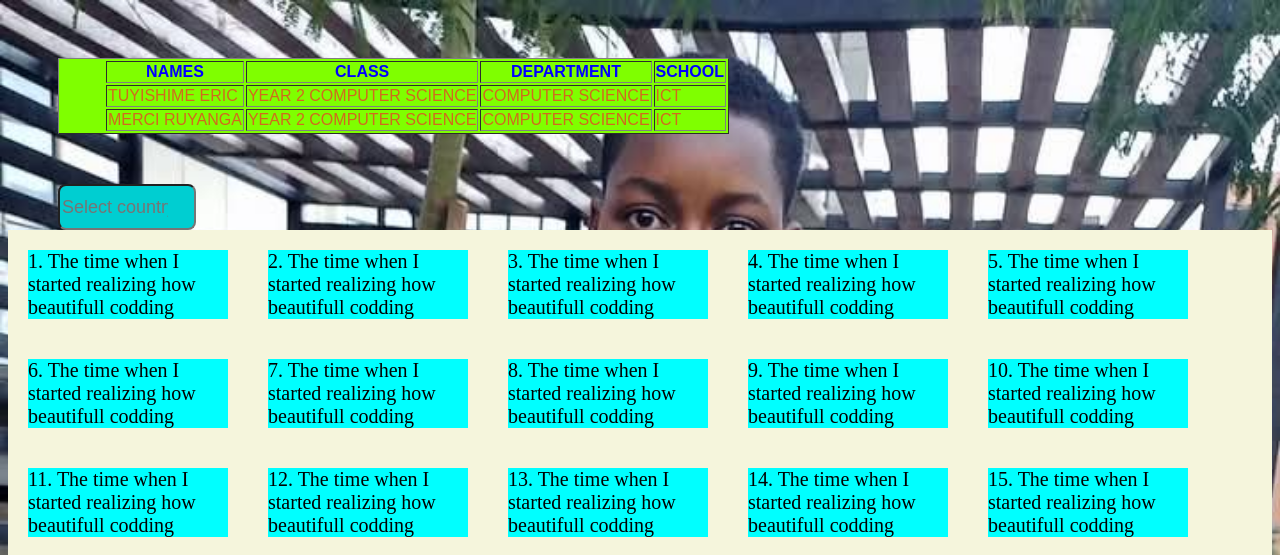
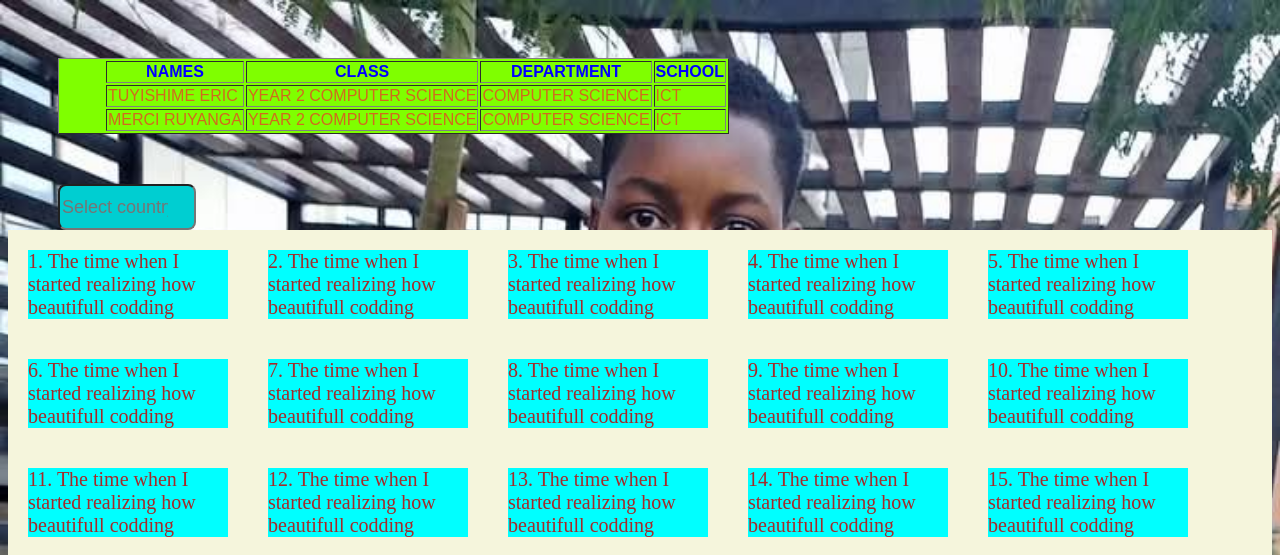
Before and after one commit to TUYISHIMEEriccyber/WebApp-with-Python-and-js, a plain HTML site: page hello.html in a window 1280 px wide. Shown: the top 555 px of the page. Drawn offline with Linux system fonts and the light colour scheme; a script that the page names is missing.

Commit message:
I added the color to contets

```diff
--- a/hello.html
+++ b/hello.html
@@ -1,5 +1,5 @@
 <!DOCTYPE html>
-<html>
+<html lang="en">
 <head>
     <meta charset='utf-8'>
     <meta http-equiv='X-UA-Compatible' content='IE=edge'>
@@ -39,7 +39,7 @@
         <option>Kenya</option>
         <option>DR congo</option>
     </datalist>
-    <Div id="container" style="background-color: beige;">
+    <Div id="container" style="background-color: beige; color: brown;">
         <div>1. The time when I started realizing how beautifull codding </div>
         <div>2. The time when I started realizing how beautifull codding </div>
         <div>3. The time when I started realizing how beautifull codding </div>
```
